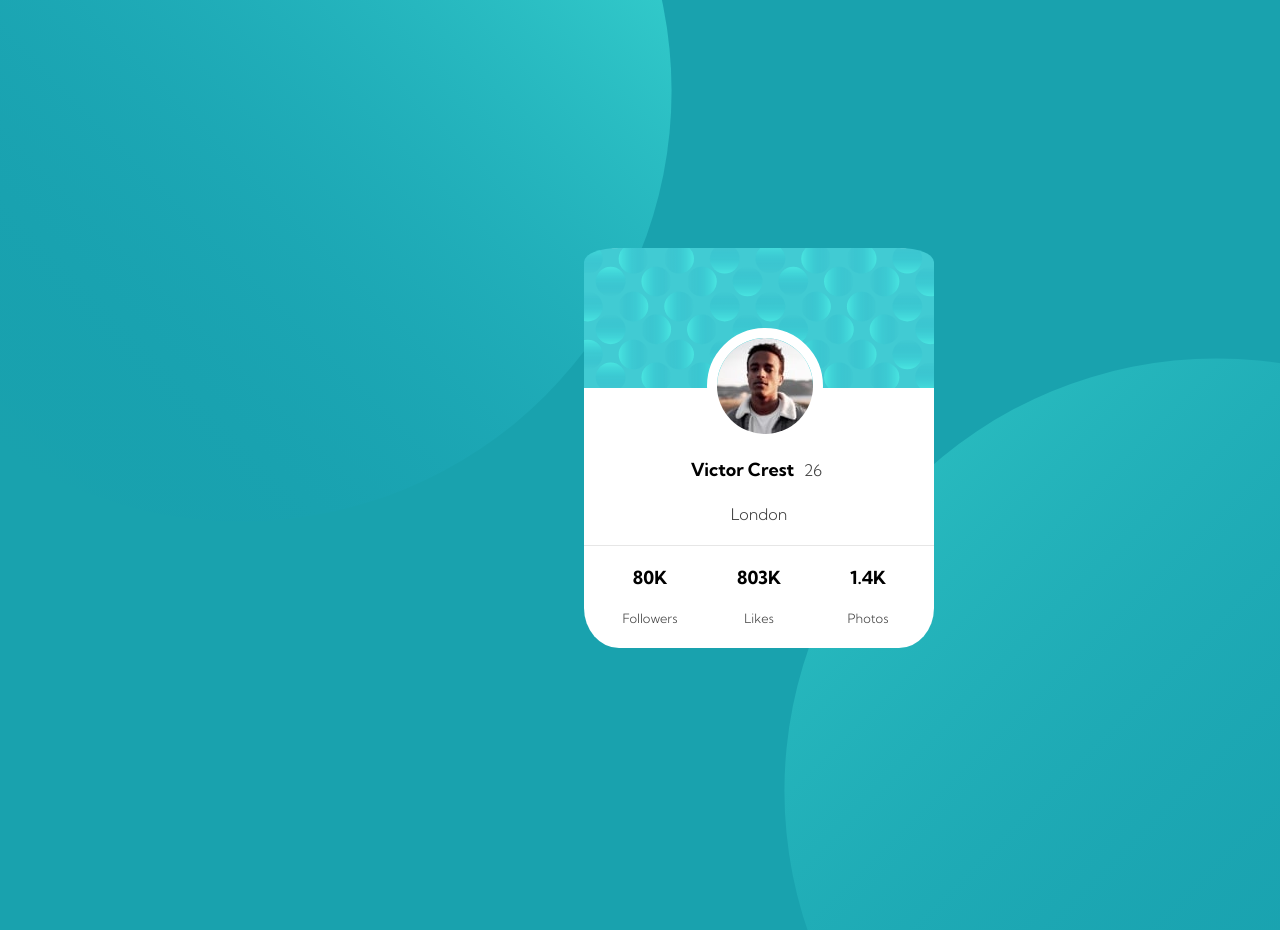
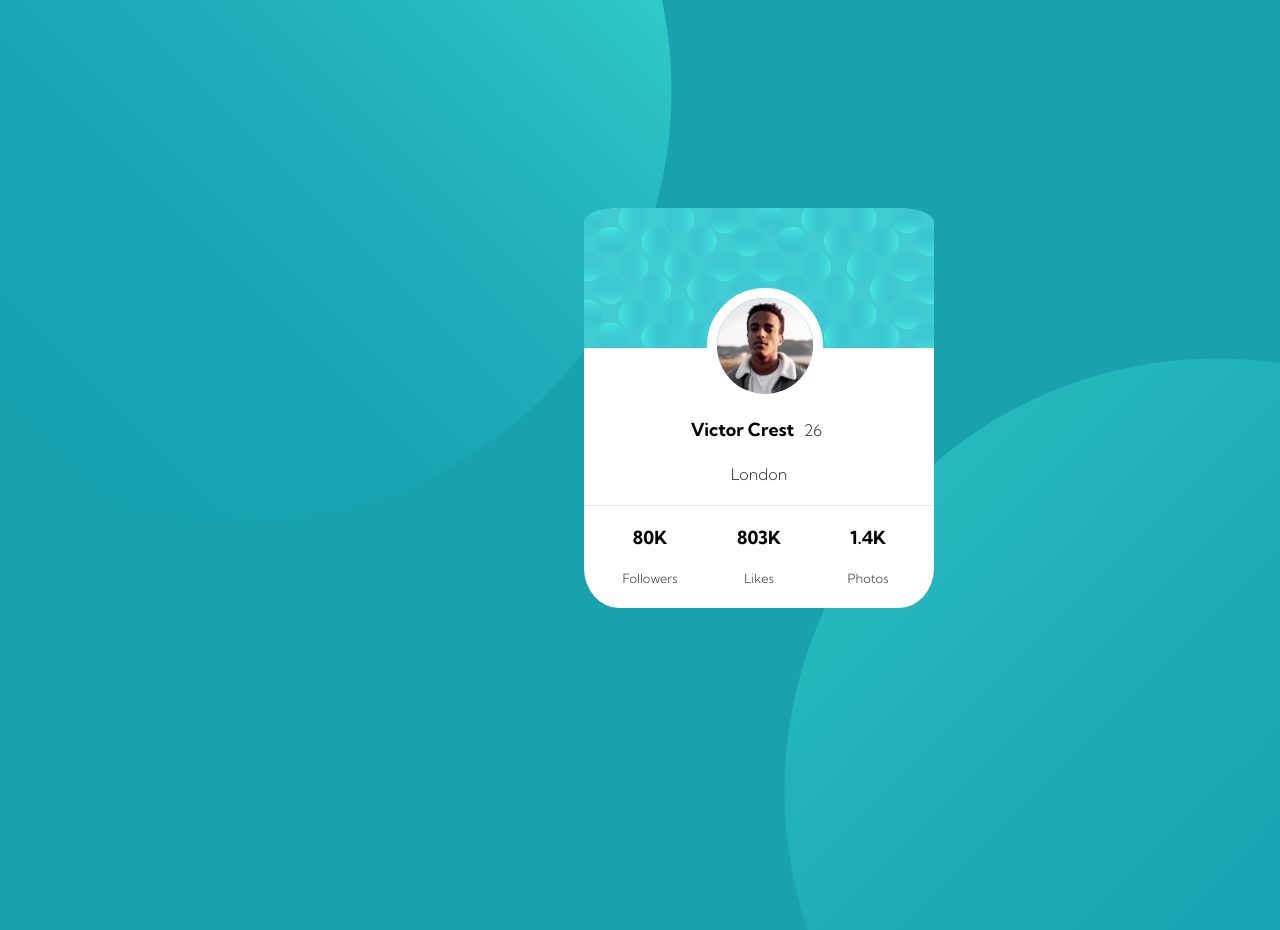
Before and after one commit to MartinaPG/Profile-card, a plain HTML site: page index.html in a window 1280 px wide. Shown: the top 930 px of the page. Drawn offline with Linux system fonts and the light colour scheme.

Commit message:
Add files via upload

```diff
--- a/css/styles.css
+++ b/css/styles.css
@@ -16,7 +16,7 @@ padding-bottom: 0;
 border-radius: 10%;
 position: absolute;
 left:40%;
-top:30vh;
+top:200px;
 background-color: white;
 height:400px;
 width:350px;
```
